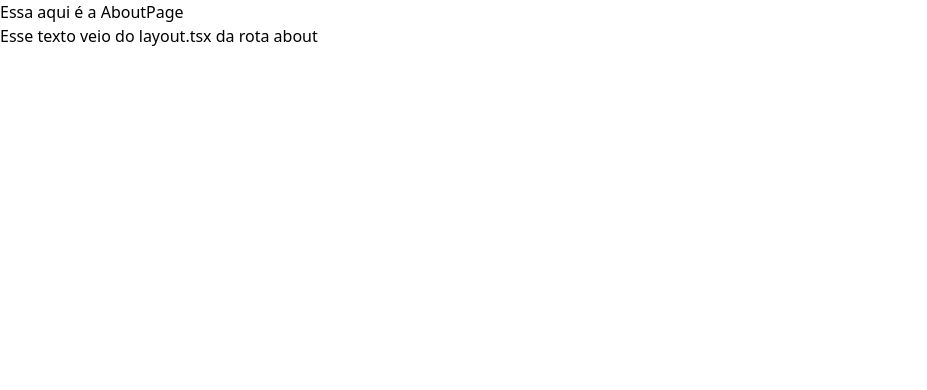
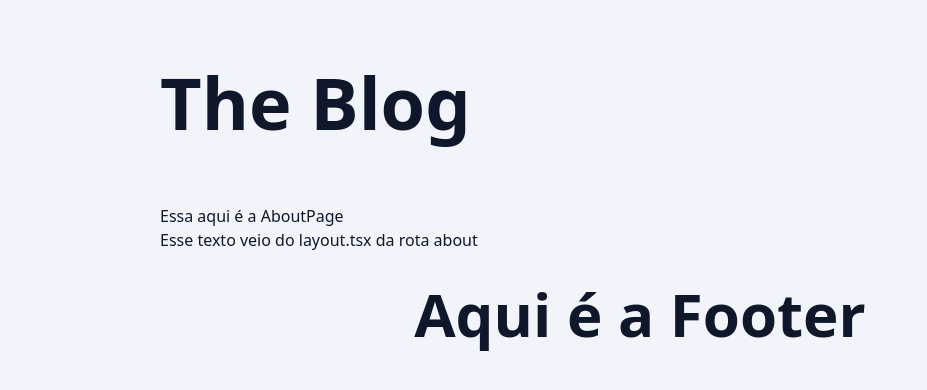
Before and after one commit to swtz/lom-blog-app, a Next.js app: page /about in a window 1280 px wide. Shown: the top 390 px of the page, without its empty margins (0-927 px from the left). Built offline with nearby package versions, Linux system fonts and the light colour scheme.

Commit message:
Finished class 125 — Learned more about layout.tsx (root) and the Next.js Metadata object for setting the website title and description.

```diff
--- a/src/app/about/layout.tsx
+++ b/src/app/about/layout.tsx
@@ -1,3 +1,10 @@
+import { Metadata } from 'next';
+
+export const metadata: Metadata = {
+  title: 'Sobre nosso time',
+  description: 'Another short description',
+};
+
 export default function RootLayout({
   children,
 }: {
--- a/src/app/layout.tsx
+++ b/src/app/layout.tsx
@@ -1,8 +1,13 @@
 import type { Metadata } from 'next';
 import './globals.css';
+import { Container } from '@/components/Container';
+import { Header } from '@/components/Header';
 
 export const metadata: Metadata = {
-  title: 'The blog with Next 15',
+  title: {
+    default: 'The blog using Next 15',
+    template: '%s | The Blog',
+  },
   description: 'A short description',
 };
 
@@ -13,7 +18,17 @@ export default function RootLayout({
 }>) {
   return (
     <html lang='pt-BR'>
-      <body>{children}</body>
+      <body>
+        <Container>
+          <Header />
+
+          {children}
+
+          <footer className='text-6xl font-bold text-center py-8'>
+            <p>Aqui é a Footer</p>
+          </footer>
+        </Container>
+      </body>
     </html>
   );
 }
--- a/src/app/page.tsx
+++ b/src/app/page.tsx
@@ -1,16 +1,11 @@
 import { Suspense } from 'react';
-
-import { Container } from '@/components/Container';
-import { Header } from '@/components/Header';
 import { PostsList } from '@/components/PostsList';
 import { SpinLoader } from '@/components/SpinLoader';
 import { PostFeatured } from '@/components/PostFeatured';
 
 export default async function HomePage() {
   return (
-    <Container>
-      <Header />
-
+    <>
       <Suspense fallback={<SpinLoader />}>
         <PostFeatured />
       </Suspense>
@@ -18,10 +13,6 @@ export default async function HomePage() {
       <Suspense fallback={<SpinLoader />}>
         <PostsList />
       </Suspense>
-
-      <footer className='text-6xl font-bold text-center py-8'>
-        <p>Aqui é a Footer</p>
-      </footer>
-    </Container>
+    </>
   );
 }
```
Also changed, not shown: annotations.txt.
